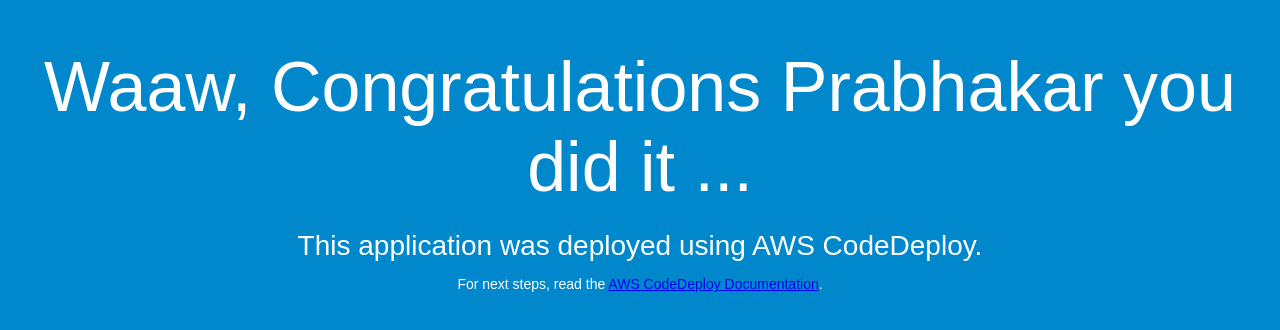
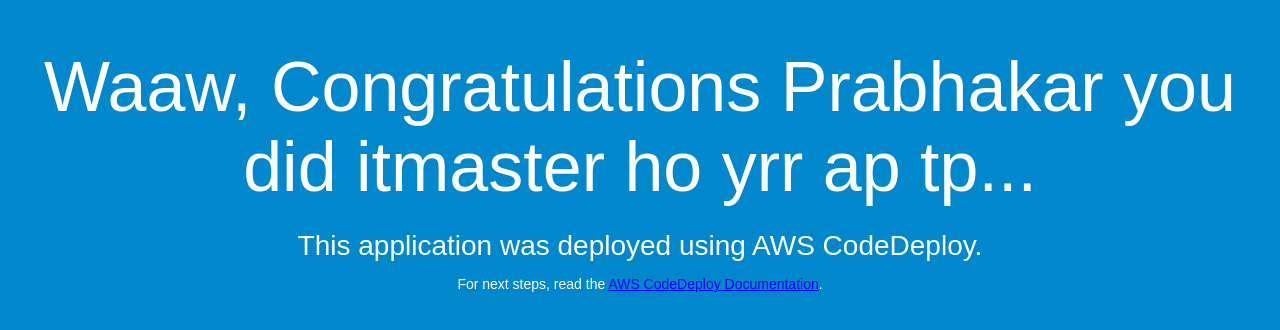
Before and after one commit to preetlack/sample, a plain HTML site: page index.html in a window 1280 px wide. Drawn offline with Linux system fonts and the light colour scheme.

Commit message:
Update index.html

```diff
--- a/index.html
+++ b/index.html
@@ -26,7 +26,7 @@
 </head>
 <body>
   <div align="center">
-    <h1>Waaw, Congratulations Prabhakar you did it ...</h1>
+    <h1>Waaw, Congratulations Prabhakar you did itmaster ho yrr ap tp...</h1>
     <h2>This application was deployed using AWS CodeDeploy.</h2>
     <p>For next steps, read the <a href="http://aws.amazon.com/documentation/codedeploy">AWS CodeDeploy Documentation</a>.</p>
   </div>
```
